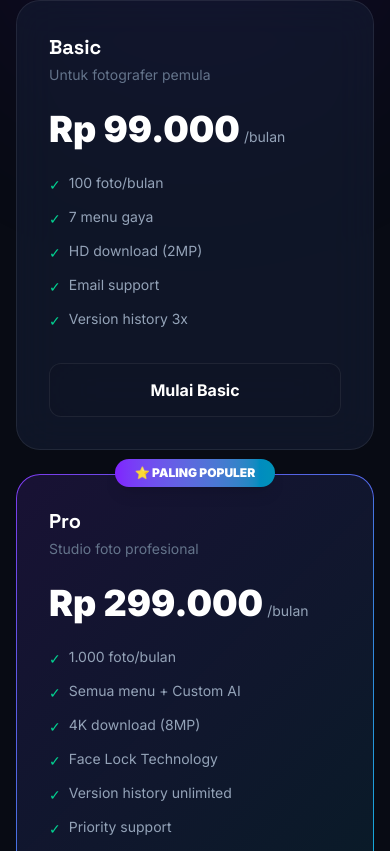
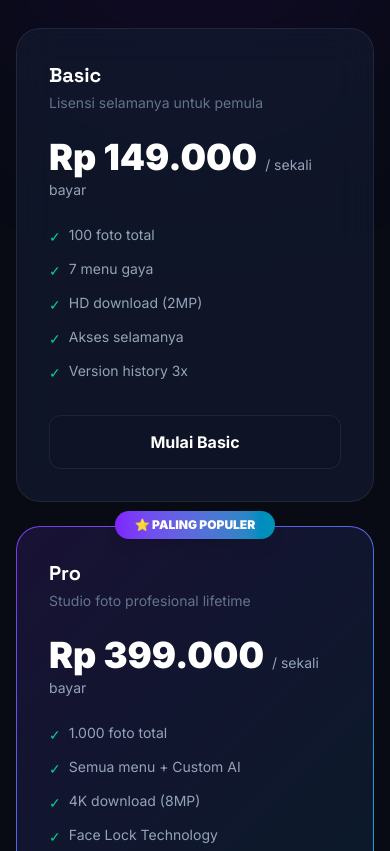
Before and after one commit to detaksumut/ai-studio-photographer-pro, a Next.js app: page / in a window 390 px wide. Shown: the part 6573-7424 px from the top of the page. Built offline with nearby package versions, Linux system fonts and the light colour scheme.

Commit message:
feat: change pricing to lifetime one-time payment and maximize mobile camera preview height with 2:3 cropping

```diff
--- a/src/app/_components/CameraCapture.tsx
+++ b/src/app/_components/CameraCapture.tsx
@@ -60,16 +60,46 @@ export default function CameraCapture({ onCapture, onClose }: Props) {
     if (!video) return
 
     const canvas = document.createElement('canvas')
-    canvas.width = video.videoWidth
-    canvas.height = video.videoHeight
+
+    // We want the final image to be portrait (2:3 aspect ratio)
+    // to match what the user sees in the object-cover preview
+    const targetAspect = 2 / 3
+
+    const sourceWidth = video.videoWidth
+    const sourceHeight = video.videoHeight
+
+    let drawWidth = sourceWidth
+    let drawHeight = sourceHeight
+    let sx = 0
+    let sy = 0
+
+    if (sourceWidth / sourceHeight > targetAspect) {
+      // Stream is wider than 2:3, crop sides
+      drawWidth = sourceHeight * targetAspect
+      sx = (sourceWidth - drawWidth) / 2
+    } else {
+      // Stream is taller than 2:3, crop top/bottom
+      drawHeight = sourceWidth / targetAspect
+      sy = (sourceHeight - drawHeight) / 2
+    }
+
+    // Capture at high resolution 2:3 portrait format
+    canvas.width = 1200
+    canvas.height = 1800
+
     const ctx = canvas.getContext('2d')!
 
-    // Mirror front camera horizontally (natural selfie feel)
+    // Mirror front camera horizontally
     if (facingMode === 'user') {
       ctx.translate(canvas.width, 0)
       ctx.scale(-1, 1)
     }
-    ctx.drawImage(video, 0, 0)
+
+    ctx.drawImage(
+      video,
+      sx, sy, drawWidth, drawHeight, // crop coordinates
+      0, 0, canvas.width, canvas.height // output
+    )
 
     const dataUrl = canvas.toDataURL('image/jpeg', 0.92)
     stopStream()
@@ -82,13 +112,13 @@ export default function CameraCapture({ onCapture, onClose }: Props) {
 
   return (
     <div
-      className="fixed inset-0 z-[100] flex items-center justify-center bg-black/80 backdrop-blur-sm p-4 animate-fade-in"
+      className="fixed inset-0 z-[100] flex items-center justify-center bg-black/85 backdrop-blur-sm p-4 animate-fade-in"
       onClick={(e) => { if (e.target === e.currentTarget) { stopStream(); onClose() } }}
       id="camera-modal"
     >
-      <div className="glass-card border border-white/10 rounded-3xl overflow-hidden w-full max-w-lg animate-scale-in">
+      <div className="glass-card border border-white/10 rounded-3xl overflow-hidden w-full max-w-md h-[80vh] sm:h-[75vh] flex flex-col animate-scale-in">
         {/* Header */}
-        <div className="flex items-center justify-between px-5 py-4 border-b border-white/[0.06]">
+        <div className="flex items-center justify-between px-5 py-4 border-b border-white/[0.06] shrink-0 bg-[#0b0f1a]">
           <div>
             <h2 className="text-white font-bold">📸 Kamera</h2>
             <p className="text-[#64748b] text-xs mt-0.5">
@@ -104,8 +134,8 @@ export default function CameraCapture({ onCapture, onClose }: Props) {
           </button>
         </div>
 
-        {/* Camera View */}
-        <div className="relative bg-black aspect-[2/3] max-h-[50vh] max-w-[340px] mx-auto rounded-2xl overflow-hidden border border-white/5 shadow-inner">
+        {/* Camera View - maximized dynamic portrait height */}
+        <div className="relative bg-black flex-1 min-h-0 w-full overflow-hidden">
           {error ? (
             <div className="absolute inset-0 flex flex-col items-center justify-center gap-3 text-center p-6 bg-[#0f1524]">
               <div className="text-4xl">🚫</div>
@@ -143,9 +173,9 @@ export default function CameraCapture({ onCapture, onClose }: Props) {
 
               {/* Focus ring overlay */}
               {ready && (
-                <div className="absolute inset-0 border-2 border-violet-500/30 rounded-none pointer-events-none">
+                <div className="absolute inset-0 border-2 border-violet-500/20 rounded-none pointer-events-none">
                   {/* Corner brackets */}
-                  {['top-3 left-3', 'top-3 right-3', 'bottom-3 left-3', 'bottom-3 right-3'].map((pos, i) => (
+                  {['top-4 left-4', 'top-4 right-4', 'bottom-4 left-4', 'bottom-4 right-4'].map((pos, i) => (
                     <div key={i} className={`absolute ${pos} w-6 h-6 border-violet-400 border-opacity-70
                       ${i === 0 ? 'border-t-2 border-l-2' : ''}
                       ${i === 1 ? 'border-t-2 border-r-2' : ''}
@@ -160,7 +190,7 @@ export default function CameraCapture({ onCapture, onClose }: Props) {
         </div>
 
         {/* Controls */}
-        <div className="flex items-center justify-between px-6 py-5 gap-4">
+        <div className="flex items-center justify-between px-6 py-4 gap-4 shrink-0 bg-[#070a12]">
           {/* Switch camera */}
           {hasMultipleCameras ? (
             <button
@@ -192,12 +222,12 @@ export default function CameraCapture({ onCapture, onClose }: Props) {
           {/* Flip label */}
           <div className="w-12 text-center">
             <span className="text-[#64748b] text-[10px]">
-              {facingMode === 'user' ? '🤳' : '📷'}
+              {facingMode === 'user' ? '🤳 Depan' : '📷 Belakang'}
             </span>
           </div>
         </div>
 
-        <p className="text-center text-[#64748b] text-xs pb-4">
+        <p className="text-center text-[#64748b] text-[11px] pb-3 shrink-0 bg-[#070a12]">
           Klik tombol untuk mengambil foto
         </p>
       </div>
--- a/src/app/_components/PaywallModal.tsx
+++ b/src/app/_components/PaywallModal.tsx
@@ -12,25 +12,25 @@ interface Props {
 const PRICING = [
   {
     name: 'Basic',
-    price: 'Rp 99.000',
-    period: '/bulan',
-    generations: '100 foto/bulan',
+    price: 'Rp 149.000',
+    period: 'sekali bayar',
+    generations: '100 foto total (Akses Selamanya)',
     color: 'border-blue-500/30',
     badge: '',
   },
   {
     name: 'Pro',
-    price: 'Rp 299.000',
-    period: '/bulan',
-    generations: '1.000 foto/bulan',
+    price: 'Rp 399.000',
+    period: 'sekali bayar',
+    generations: '1.000 foto total (Akses Selamanya)',
     color: 'border-violet-500/50',
     badge: '⭐ POPULER',
   },
   {
     name: 'Enterprise',
     price: 'Custom',
-    period: '',
-    generations: 'Unlimited',
+    period: 'sekali bayar',
+    generations: 'Kuota khusus perusahaan',
     color: 'border-gold/30',
     badge: '',
   },
--- a/src/app/page.tsx
+++ b/src/app/page.tsx
@@ -105,25 +105,25 @@ const STEPS = [
 const PRICING = [
   {
     name: 'Basic',
-    price: 'Rp 99.000',
-    period: '/bulan',
-    desc: 'Untuk fotografer pemula',
-    features: ['100 foto/bulan', '7 menu gaya', 'HD download (2MP)', 'Email support', 'Version history 3x'],
+    price: 'Rp 149.000',
+    period: ' / sekali bayar',
+    desc: 'Lisensi selamanya untuk pemula',
+    features: ['100 foto total', '7 menu gaya', 'HD download (2MP)', 'Akses selamanya', 'Version history 3x'],
     cta: 'Mulai Basic',
     popular: false,
   },
   {
     name: 'Pro',
-    price: 'Rp 299.000',
-    period: '/bulan',
-    desc: 'Studio foto profesional',
+    price: 'Rp 399.000',
+    period: ' / sekali bayar',
+    desc: 'Studio foto profesional lifetime',
     features: [
-      '1.000 foto/bulan',
+      '1.000 foto total',
       'Semua menu + Custom AI',
       '4K download (8MP)',
       'Face Lock Technology',
       'Version history unlimited',
-      'Priority support',
+      'Akses selamanya',
     ],
     cta: 'Mulai Pro',
     popular: true,
@@ -131,14 +131,14 @@ const PRICING = [
   {
     name: 'Enterprise',
     price: 'Custom',
-    period: '',
+    period: ' / sekali bayar',
     desc: 'Solusi untuk bisnis besar',
     features: [
       'Unlimited foto',
       'API access',
       'White-label',
       '8K download',
-      'Dedicated account manager',
+      'Akses selamanya',
       'Custom integrasi',
     ],
     cta: 'Hubungi Sales',
@@ -419,7 +419,7 @@ export default function HomePage() {
               Harga Transparan
             </p>
             <h2 className="text-3xl sm:text-5xl font-black text-white mb-4">Pilih Paket Anda</h2>
-            <p className="text-[#94a3b8] text-lg">Mulai gratis · Upgrade kapan saja · Batalkan kapan saja</p>
+            <p className="text-[#94a3b8] text-lg">Lisensi sekali bayar untuk selamanya · Tanpa biaya bulanan · Akses seumur hidup</p>
           </div>
 
           <div className="grid md:grid-cols-3 gap-6 items-start">
```
